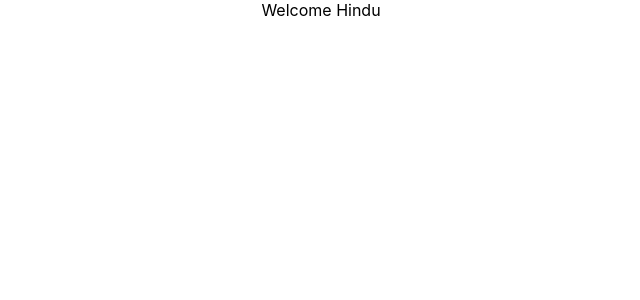
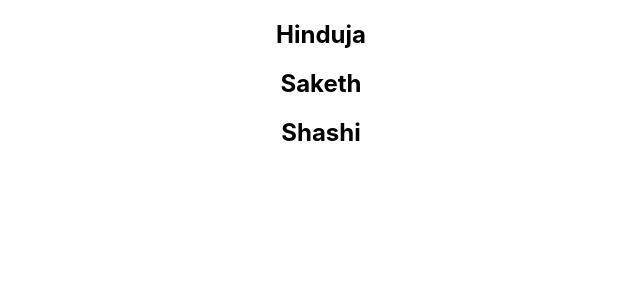
Before and after one commit to VelupulaHinduja/LearnReact, a React (Create React App) app: page / in a window 1280 px wide. Shown: the top 300 px of the page, without its empty margins (319-959 px from the left). Built offline with nearby package versions, Linux system fonts and the light colour scheme.

Commit message:
List rendering using map

```diff
--- a/src/App.js
+++ b/src/App.js
@@ -9,6 +9,7 @@
 import EventBind from "./Components/EventBind";
 import ParentComponent from "./Components/ParentComponent";
 import UserGreeting from "./Components/UserGreeting";
+import NameList from "./Components/NameList";
 
 function App() {
 	return (
@@ -22,7 +23,8 @@
       {/* <ClassClick/> */}
       {/* <EventBind/> */}
       {/* <ParentComponent/> */}
-      <UserGreeting/>
+      {/* <UserGreeting/> */}
+      <NameList/>
 		</div>
 	);
 }
--- /dev/null
+++ b/src/Components/NameList.js
@@ -0,0 +1,14 @@
+import React from "react";
+
+function NameList() {
+	const names = ["Hinduja", "Saketh", "Shashi"];
+	return (
+		<div>
+			{names.map((name) => (
+				<h2>{name}</h2>
+			))}
+		</div>
+	);
+}
+
+export default NameList;
```
